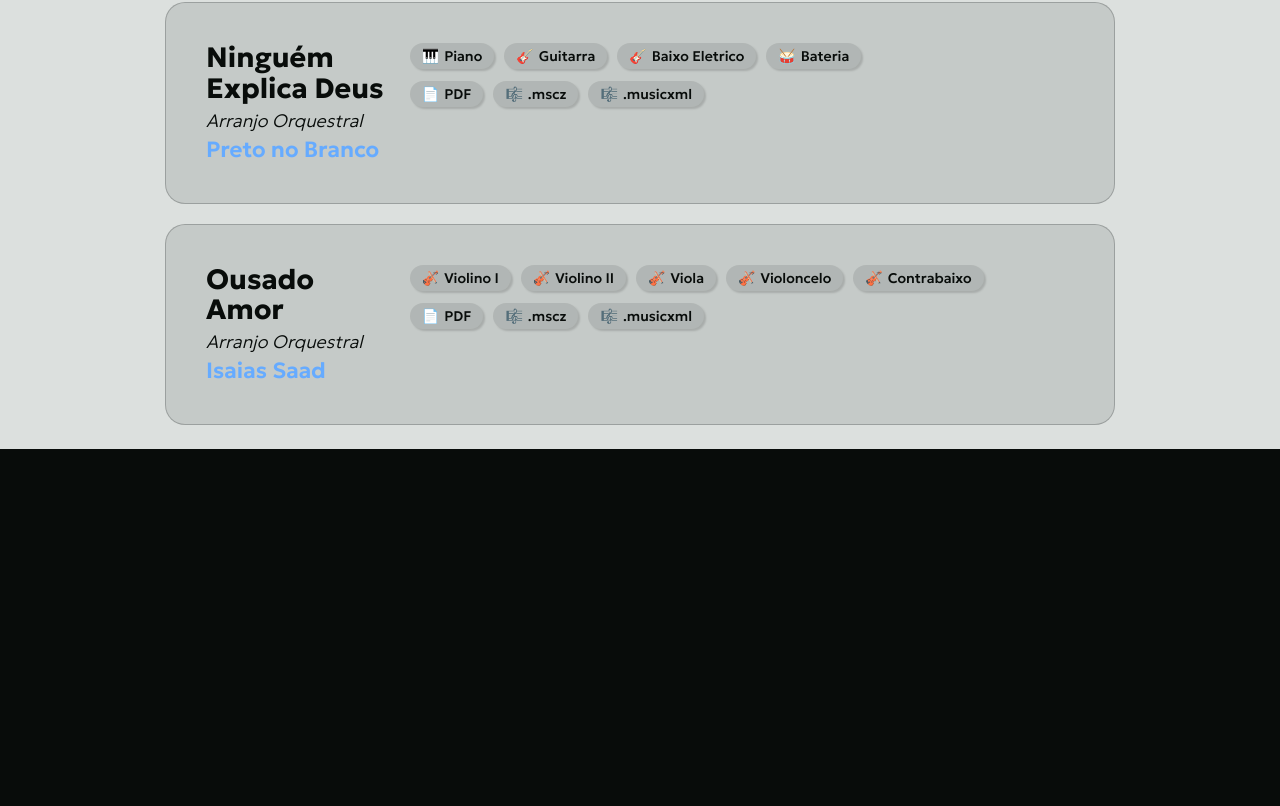
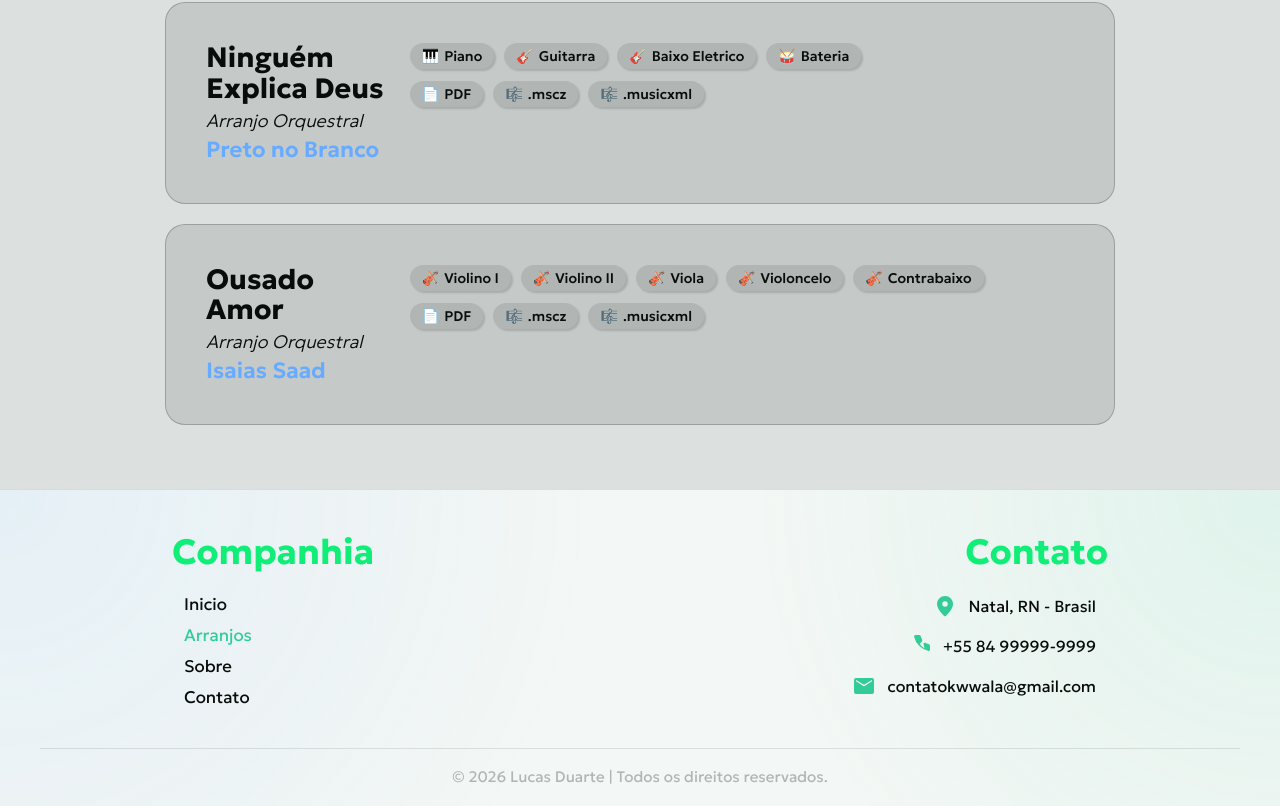
Before and after one commit to luuuuuqui/arranjador, a Vue app: page /arrangements in a window 1280 px wide. Shown: the part 2954-3760 px from the top of the page. Before the commit the page ends 3403 px from the top, so only its background shows below. Built offline with nearby package versions, Linux system fonts and the light colour scheme.

Commit message:
feat(components): adiciona AppFooter

```diff
--- a/src/App.vue
+++ b/src/App.vue
@@ -1,10 +1,12 @@
 <template>
   <AppHeader :blur="$route.meta.useBlurHeader" />
   <router-view />
+  <AppFooter />
 </template>
 
 <script setup>
 import AppHeader from "./components/AppHeader.vue";
+import AppFooter from "./components/AppFooter.vue";
 </script>
 
 <style>
--- /dev/null
+++ b/src/components/AppFooter.vue
@@ -0,0 +1,219 @@
+<template>
+  <footer class="appFooter">
+    <div class="footerInner">
+      <section class="footerBlock">
+        <h2 class="footerTitle">Companhia</h2>
+        <nav class="footerNav" aria-label="Links do site">
+          <router-link class="footerLink" to="/">Inicio</router-link>
+          <router-link class="footerLink" to="/arrangements">Arranjos</router-link>
+          <router-link class="footerLink" to="/about">Sobre</router-link>
+          <router-link class="footerLink" to="/contact">Contato</router-link>
+        </nav>
+      </section>
+
+      <section class="footerBlock footerBlockRight">
+        <h2 class="footerTitle">Contato</h2>
+        <ul class="footerContactList">
+          <li class="footerContactItem">
+            <span class="footerContactIcon" aria-hidden="true">
+              <svg viewBox="0 0 24 24" role="img">
+                <path
+                  d="M12 2a8 8 0 0 0-8 8c0 5.47 6.53 11.35 7.15 11.9a1.27 1.27 0 0 0 1.7 0C13.47 21.35 20 15.47 20 10a8 8 0 0 0-8-8Zm0 10.75A2.75 2.75 0 1 1 14.75 10 2.75 2.75 0 0 1 12 12.75Z"
+                />
+              </svg>
+            </span>
+            <span>Natal, RN - Brasil</span>
+          </li>
+
+          <li class="footerContactItem">
+            <span class="footerContactIcon" aria-hidden="true">
+              <svg viewBox="0 0 24 24" role="img">
+                <path
+                  d="M17.48 14.38a15.23 15.23 0 0 1-4.74-4.74l2.08-2.09a1.5 1.5 0 0 0 .36-1.53l-1.53-4A1.5 1.5 0 0 0 12.25 1H8.5A1.5 1.5 0 0 0 7 2.5 19.5 19.5 0 0 0 21.5 17a1.5 1.5 0 0 0 1.5-1.5v-3.75a1.5 1.5 0 0 0-1.02-1.4l-4-1.53a1.5 1.5 0 0 0-1.53.36Z"
+                />
+              </svg>
+            </span>
+            <a href="tel:+5584987654321">+55 84 99999-9999</a>
+          </li>
+
+          <li class="footerContactItem">
+            <span class="footerContactIcon" aria-hidden="true">
+              <svg viewBox="0 0 24 24" role="img">
+                <path
+                  d="M20 4H4a2 2 0 0 0-2 2v12a2 2 0 0 0 2 2h16a2 2 0 0 0 2-2V6a2 2 0 0 0-2-2Zm0 3.2L12.6 12a1 1 0 0 1-1.2 0L4 7.2V6l8 4.8L20 6v1.2Z"
+                />
+              </svg>
+            </span>
+            <a href="mailto:contato@lucasduarte.com">contatokwwala@gmail.com</a>
+          </li>
+        </ul>
+      </section>
+    </div>
+
+    <div class="footerCopyright">
+            <p>&copy; {{ currentYear }} Lucas Duarte | Todos os direitos reservados.</p>
+    </div>
+  </footer>
+</template>
+
+<script setup>
+const currentYear = new Date().getFullYear();
+</script>
+
+<style scoped>
+.appFooter {
+  margin-top: 40px;
+  padding: 40px 40px 20px;
+  border-top: 1px solid var(--tone-10);
+  background:
+    radial-gradient(circle at top left, color-mix(in srgb, var(--secondary) 10%, transparent), transparent 45%),
+    radial-gradient(circle at top right, color-mix(in srgb, var(--primary) 10%, transparent), transparent 40%),
+    var(--background);
+}
+
+.footerInner {
+  width: 100%;
+  max-width: 1120px;
+  margin: 0 auto;
+  display: flex;
+  justify-content: center;
+  gap: 96px;
+}
+
+.footerBlock {
+  flex: 0 1 420px;
+  min-width: 260px;
+  text-align: left;
+}
+
+.footerBlockRight {
+  text-align: right;
+}
+
+.footerTitle {
+  font-size: 2.2rem;
+  color: var(--accent);
+  margin: 0 0 20px;
+}
+
+.footerNav {
+  display: flex;
+  flex-direction: column;
+  align-items: flex-start;
+  gap: 10px;
+}
+
+.footerLink {
+  position: relative;
+  color: var(--text);
+  text-decoration: none;
+  font-size: 1.05rem;
+  padding-left: 12px;
+}
+
+.footerLink:hover {
+  color: var(--accent);
+}
+
+.footerLink.router-link-active {
+  color: var(--primary);
+}
+
+.footerContactList {
+  list-style: none;
+  margin: 0;
+  padding: 0;
+  display: flex;
+  flex-direction: column;
+  align-items: flex-end;
+  gap: 16px;
+}
+
+.footerContactItem {
+  display: flex;
+  align-items: center;
+  gap: 12px;
+  padding-left: 0;
+  color: var(--text);
+}
+
+.footerBlockRight .footerContactItem {
+  padding-right: 12px;
+}
+
+.footerContactItem a {
+  color: inherit;
+  text-decoration: none;
+}
+
+.footerContactItem a:hover {
+  color: var(--accent);
+}
+
+.footerContactIcon {
+  width: 24px;
+  height: 24px;
+  display: inline-flex;
+  align-items: center;
+  justify-content: center;
+  color: var(--primary);
+}
+
+.footerContactIcon svg {
+  width: 100%;
+  height: 100%;
+  fill: currentColor;
+}
+
+.footerCopyright {
+  width: 100%;
+  max-width: 1920px;
+  margin: 40px auto 0;
+  padding-top: 18px;
+  border-top: 1px solid var(--tone-10);
+}
+
+.footerCopyright p {
+  margin: 0;
+  text-align: center;
+  color: var(--muted-text);
+  font-size: 0.95rem;
+}
+
+@media (max-width: 920px) {
+  .appFooter {
+    padding: 48px 20px 20px;
+  }
+
+  .footerInner {
+    flex-direction: column;
+    gap: 36px;
+  }
+
+  .footerBlock {
+    flex: 1;
+    text-align: center;
+  }
+
+  .footerBlockRight {
+    text-align: center;
+  }
+
+  .footerTitle {
+    font-size: 1.85rem;
+  }
+
+  .footerNav {
+    align-items: center;
+  }
+
+  .footerContactItem {
+    padding-right: 0;
+    justify-content: center;
+  }
+
+  .footerContactList {
+    align-items: center;
+  }
+}
+</style>
```
